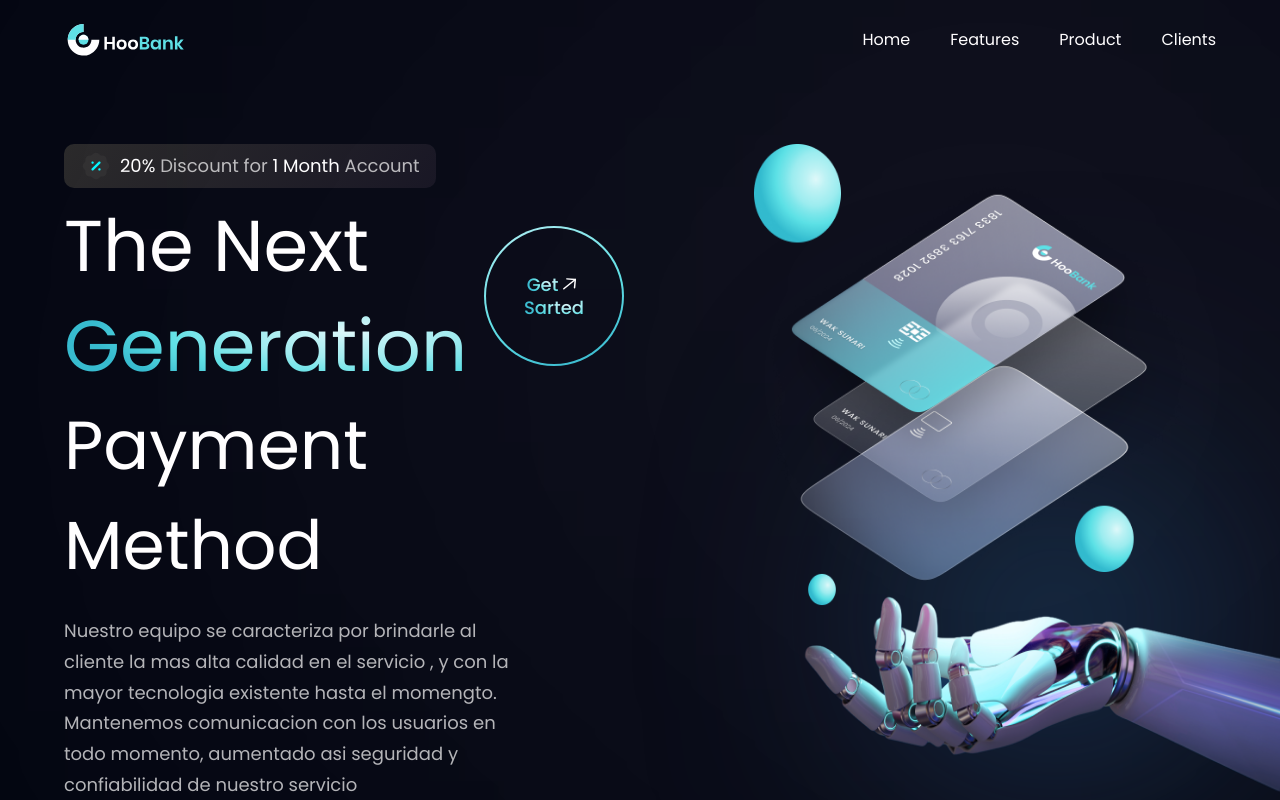
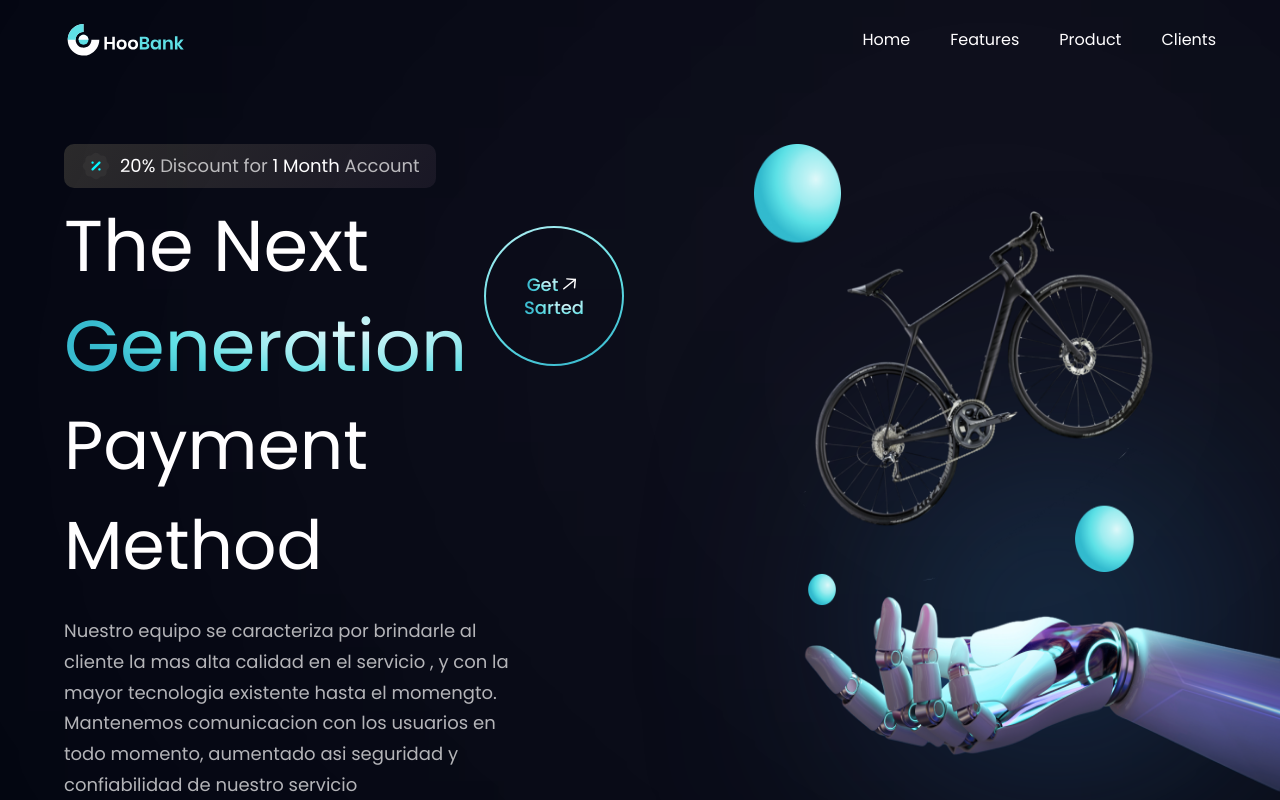
Before and after one commit to jorgeProgramaEn5/embiciate-de-cuba, a React (Vite) app: page / in a window 1280 px wide. Shown: the top 800 px of the page. Built offline with nearby package versions, Linux system fonts and the light colour scheme.

Commit message:
add hero robot_bici

```diff
--- a/src/Components/Hero.jsx
+++ b/src/Components/Hero.jsx
@@ -36,7 +36,7 @@
       </p>
     </div>
     <div className={`flex-1 flex ${styles.flexCenter} md:my-0 my-10 relative`}>
-      <img src={ robot } alt="robot" className='w-[100%] h-[100%] relative z-[5]' />
+      <img src={ robot_bici } alt="robot" className='w-[100%] h-[100%] relative z-[5]' />
       <div className='absolute z-[0] w-[40%] h-[35%] top-0 pink__gradient'></div>
       <div className='absolute z-[1] w-[80%] h-[80%] bottom-40 white__gradient  rounded-full'></div>
       <div className='absolute z-[1] w-[50%] h-[50%] right-20 bottom-20 blue__gradient'></div>
```
